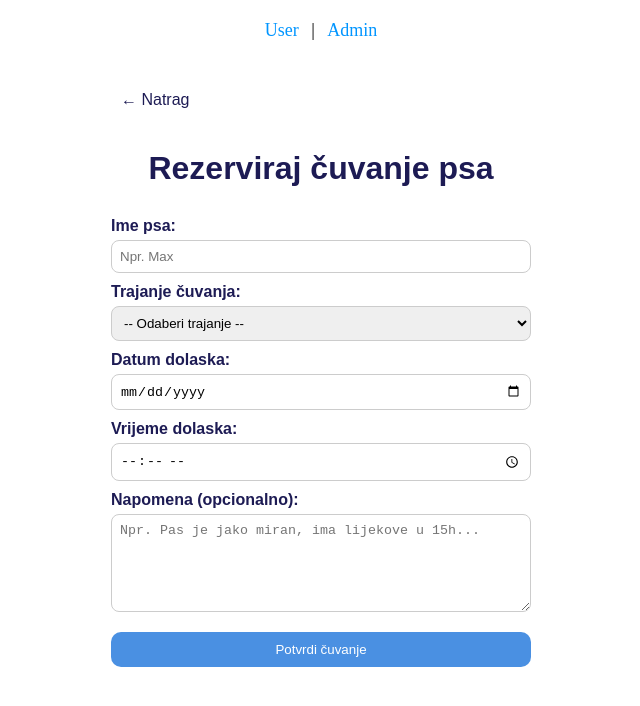
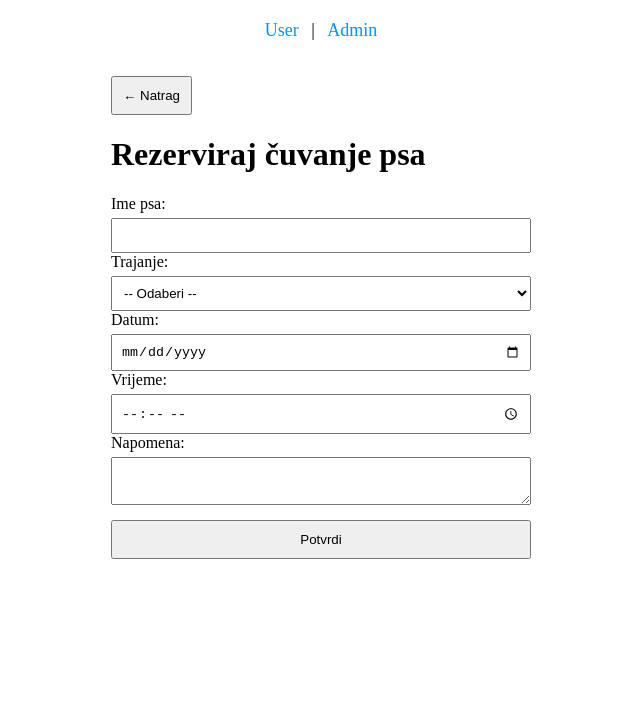
Before and after one commit to shlazaric/frontend-paw, a Vue app in the folder pawfectstay/: page /rezervacija in a window 1280 px wide. Shown: the top 706 px of the page, without its empty margins (319-959 px from the left). Built offline with nearby package versions, Linux system fonts and the light colour scheme.

Commit message:
dodavanje termina

```diff
--- a/pawfectstay/src/views/user/RezervirajTermin.vue
+++ b/pawfectstay/src/views/user/RezervirajTermin.vue
@@ -1,25 +1,16 @@
 <template>
   <div class="reservation-container">
-
-
     <button class="back-btn" @click="$router.push('/home')">← Natrag</button>
 
     <h1>Rezerviraj čuvanje psa</h1>
 
     <form class="reservation-form" @submit.prevent="handleSubmit">
+      <label>Ime psa:</label>
+      <input v-model="petName" required />
 
-      <label for="petName">Ime psa:</label>
-      <input
-        type="text"
-        id="petName"
-        v-model="petName"
-        placeholder="Npr. Max"
-        required
-      />
-
-      <label for="duration">Trajanje čuvanja:</label>
-      <select id="duration" v-model="duration" required>
-        <option disabled value="">-- Odaberi trajanje --</option>
+      <label>Trajanje:</label>
+      <select v-model="duration" required>
+        <option disabled value="">-- Odaberi --</option>
         <option>1 sat</option>
         <option>3 sata</option>
         <option>5 sati</option>
@@ -27,20 +18,16 @@
         <option>Noćenje</option>
       </select>
 
-      <label for="date">Datum dolaska:</label>
-      <input type="date" id="date" v-model="date" required />
+      <label>Datum:</label>
+      <input type="date" v-model="date" required />
 
-      <label for="time">Vrijeme dolaska:</label>
-      <input type="time" id="time" v-model="time" required />
+      <label>Vrijeme:</label>
+      <input type="time" v-model="time" required />
 
-      <label for="note">Napomena (opcionalno):</label>
-      <textarea
-        id="note"
-        v-model="note"
-        placeholder="Npr. Pas je jako miran, ima lijekove u 15h..."
-      ></textarea>
+      <label>Napomena:</label>
+      <textarea v-model="note"></textarea>
 
-      <button type="submit">Potvrdi čuvanje</button>
+      <button type="submit">Potvrdi</button>
     </form>
 
     <p v-if="successMessage" class="success">{{ successMessage }}</p>
@@ -48,6 +35,8 @@
 </template>
 
 <script>
+import axios from "axios";
+
 export default {
   name: "RezervirajCuvanje",
 
@@ -58,38 +47,35 @@ export default {
       date: "",
       time: "",
       note: "",
-      successMessage: "",
+      successMessage: ""
     };
   },
 
   methods: {
-    handleSubmit() {
-      if (!this.petName || !this.duration || !this.date || !this.time) {
-        alert("Molimo ispuni sva obavezna polja!");
-        return;
-      }
-
-      const reservation = {
+    async handleSubmit() {
+      try {
+        await axios.post("http://localhost:3000/reservations", {
           petName: this.petName,
           duration: this.duration,
           date: this.date,
           time: this.time,
-        note: this.note,
-        status: "pending",
-        statusText: "Na čekanju"
-      };
+          note: this.note
+        });
 
-      let saved = JSON.parse(localStorage.getItem("reservations")) || [];
-      saved.push(reservation);
-      localStorage.setItem("reservations", JSON.stringify(saved));
-
-      this.successMessage = `Uspješno si rezervirao čuvanje za ${this.petName} (${this.duration}). Dolazak: ${this.date} u ${this.time} h.`;
+        this.successMessage = "Rezervacija uspješno spremljena";
 
         setTimeout(() => {
           this.$router.push("/home");
-      }, 5000);
-    },
-  },
+        }, 3000);
+      } catch (error) {
+        if (error.response) {
+          alert(error.response.data.message);
+        } else {
+          alert("Server nije dostupan");
+        }
+      }
+    }
+  }
 };
 </script>
 
@@ -98,27 +84,6 @@ export default {
   max-width: 420px;
   margin: auto;
   padding: 20px;
-  font-family: "Poppins", sans-serif;
-}
-
-h1 {
-  text-align: center;
-  color: #1d1b54;
-  margin-bottom: 20px;
-}
-
-
-.back-btn {
-  background-color: transparent;
-  border: none;
-  color: #1d1b54;
-  font-size: 16px;
-  cursor: pointer;
-  margin-bottom: 10px;
-}
-
-.back-btn:hover {
-  text-decoration: underline;
 }
 
 .reservation-form {
@@ -126,43 +91,19 @@ h1 {
   flex-direction: column;
 }
 
-label {
-  margin-top: 10px;
-  font-weight: 600;
-  color: #1d1b54;
-}
-
-input,
-select,
-textarea {
+input, select, textarea {
+  margin-top: 5px;
   padding: 8px;
-  margin-top: 5px;
-  border: 1px solid #ccc;
-  border-radius: 8px;
-}
-
-textarea {
-  min-height: 80px;
 }
 
 button {
-  background-color: #4a90e2;
-  color: white;
+  margin-top: 15px;
   padding: 10px;
-  margin-top: 20px;
-  border: none;
-  border-radius: 10px;
-  cursor: pointer;
-}
-
-button:hover {
-  background-color: #1d1b54;
 }
 
 .success {
+  color: green;
+  text-align: center;
   margin-top: 20px;
-  color: green;
-  font-weight: bold;
-  text-align: center;
 }
 </style>
```
Lines whose indentation alone changed are shown as unchanged.
